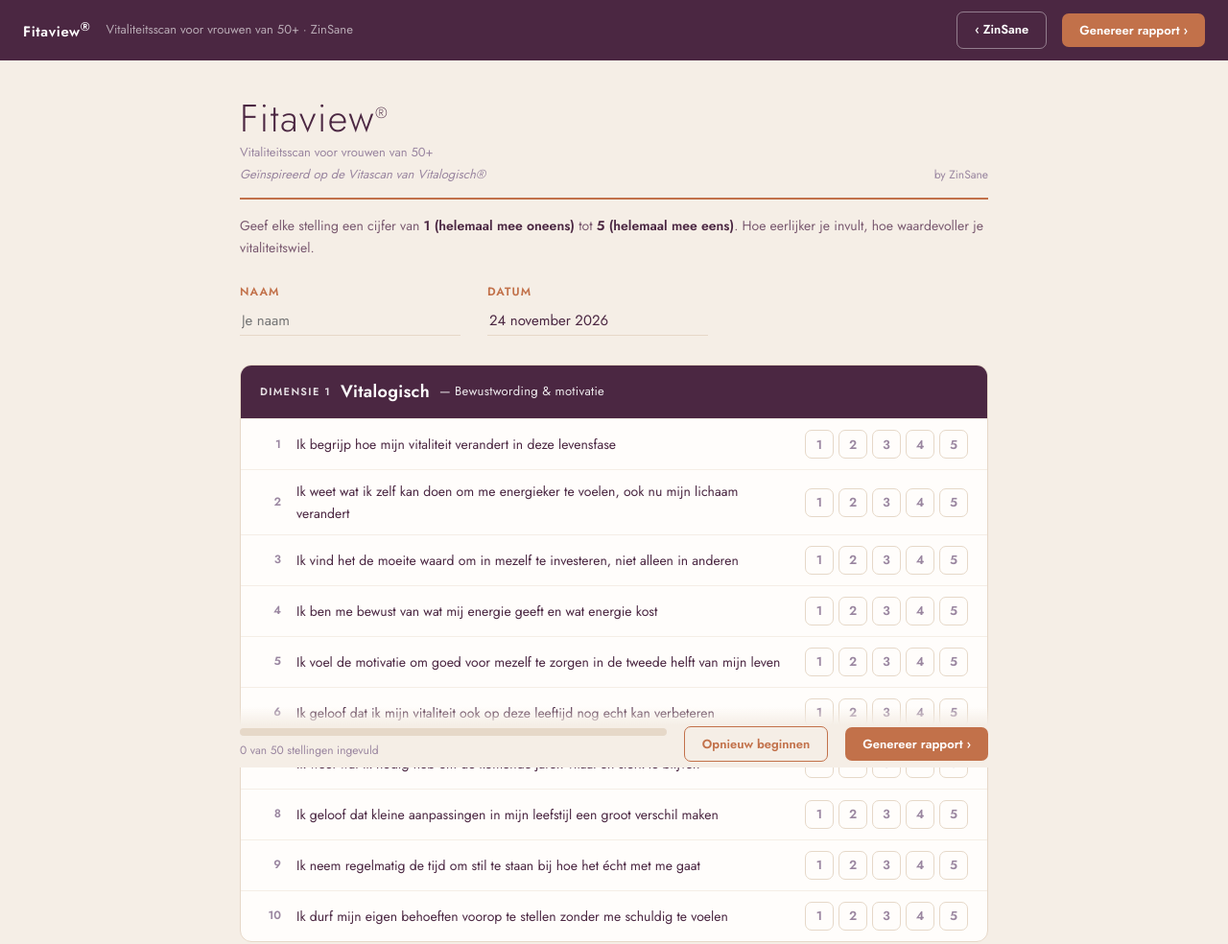
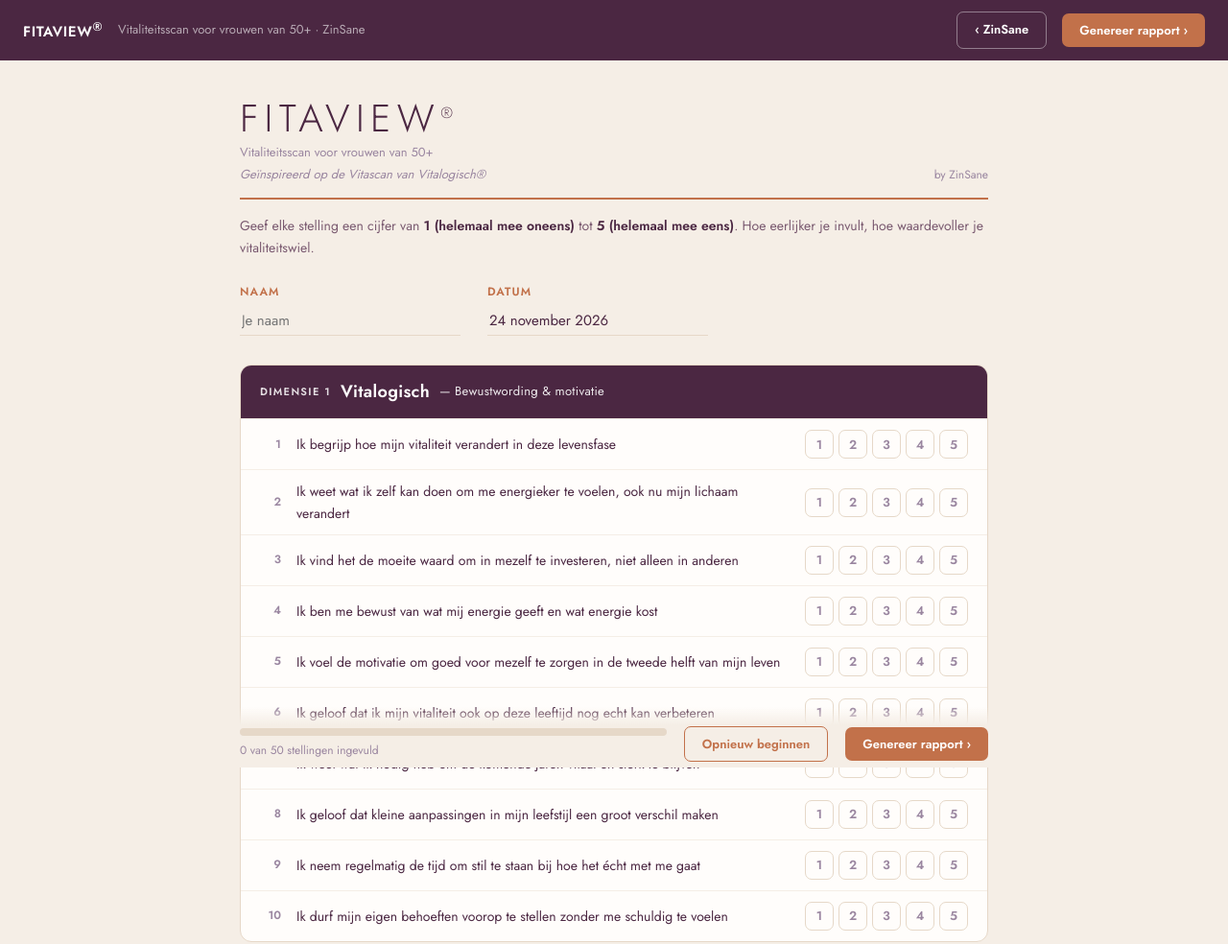
Before and after one commit to joostvanroijen/zinsane-website, a plain HTML site: page fitaview.html in a window 1280 px wide. Shown: the top 984 px of the page at 96% size. Drawn offline with Linux system fonts and the light colour scheme.

Commit message:
Fitaview: topbar en grote kop weer in hoofdletters (FITAVIEW)
Co-Authored-By: Claude Opus 4.8 <noreply@anthropic.com>
Claude-Session: https://claude.ai/code/session_01HEhRxG5Bg1NgVbdEkyURcD

```diff
--- a/fitaview.html
+++ b/fitaview.html
@@ -36,7 +36,7 @@
 
   /* ---------- form ---------- */
   .doc-head{display:flex;justify-content:space-between;align-items:flex-end;border-bottom:2px solid var(--terracotta);padding-bottom:14px;margin-bottom:10px;gap:20px;flex-wrap:wrap}
-  .doc-title{font-family:var(--serif);font-size:40px;font-weight:300;letter-spacing:.04em;color:var(--brown);line-height:1}
+  .doc-title{font-family:var(--serif);font-size:40px;font-weight:300;text-transform:uppercase;letter-spacing:.16em;color:var(--brown);line-height:1}
   .doc-title sup{font-size:.4em;vertical-align:super}
   .doc-sub{font-size:13px;color:var(--muted);margin-top:6px}
   .doc-meta{font-size:12px;color:var(--muted);text-align:right}
@@ -143,7 +143,7 @@
 <body>
 
 <div class="topbar">
-  <span class="brand">Fitaview<sup>®</sup></span>
+  <span class="brand">FITAVIEW<sup>®</sup></span>
   <span style="opacity:.6">Vitaliteitsscan voor vrouwen van 50+ · ZinSane</span>
   <span class="spacer"></span>
   <a class="btn ghost" href="index.html" style="text-decoration:none">&lsaquo; ZinSane</a>
@@ -154,7 +154,7 @@
 <div class="wrap" id="form">
   <div class="doc-head">
     <div>
-      <div class="doc-title">Fitaview<sup>®</sup></div>
+      <div class="doc-title">FITAVIEW<sup>®</sup></div>
       <div class="doc-sub">Vitaliteitsscan voor vrouwen van 50+</div>
       <div class="doc-sub" style="margin-top:2px;font-style:italic">Geïnspireerd op de Vitascan van Vitalogisch®</div>
     </div>
```
